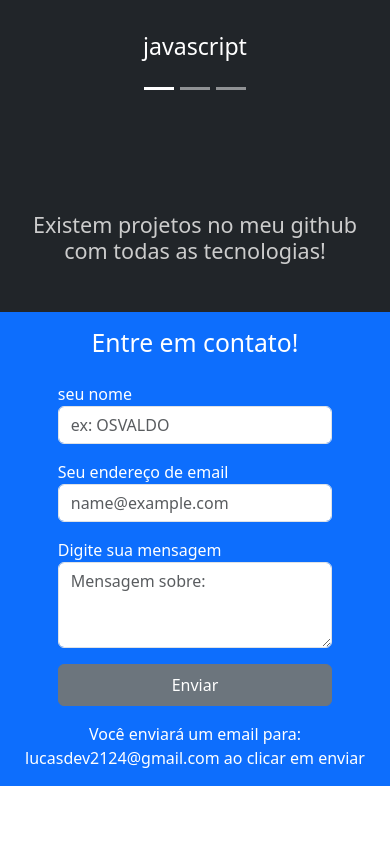
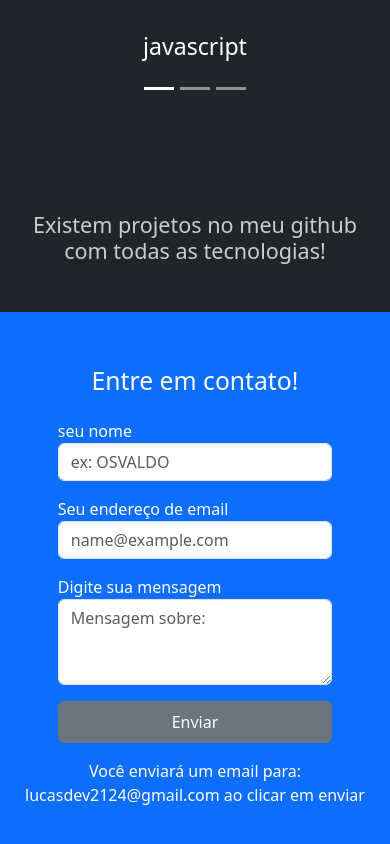
Before and after one commit to lucas271/portfolioNew, a React (Vite) app: page / in a window 390 px wide. Shown: the part 2075-2919 px from the top of the page. Before the commit the page ends 2861 px from the top, so only its background shows below. Built offline with nearby package versions, Linux system fonts and the light colour scheme; the HTML template or start-up script is replaced by a standard one.

Commit message:
fix ui problems in phone

```diff
--- a/src/components/Contact.tsx
+++ b/src/components/Contact.tsx
@@ -45,8 +45,8 @@ function Contact() {
         })
     }
     return (
-    <section className="text-bg-primary" style={{height: 'fit-content'}} id="contact">
-        <div className="container h-100   d-flex flex-column gap-3 justify-content-center align-items-center">
+    <section className="text-bg-primary d-flex align-items-center" style={{height: 'fit-content', minHeight: '65vh'}} id="contact">
+        <div className="container  d-flex flex-column gap-3 justify-content-center align-items-center">
             <header className="mt-3">
                 <h2>Entre em contato!</h2>
 
--- a/src/components/Tecnologies.tsx
+++ b/src/components/Tecnologies.tsx
@@ -10,9 +10,9 @@ import CarouselItem from "./shared/CarouselItem"
 function Tecnologies() {
 
     return (
-    <section className="d-flex flex-column mx-auto gap-5 w-100 overflow-hidden m-0 p-0 d-flex justify-content-center align-items-center text-bg-dark" id="tecnologies">
+    <section className="d-flex flex-column mx-auto gap-5 w-100 overflow-hidden m-0 p-0 d-flex justify-content-center align-items-center text-bg-dark" id="tecnologies" >
 
-        <div className="container d-flex ga-5 flex-column" style={{maxHeight: "calc(90vh + 300px)"}}>
+        <div className="container d-flex ga-5 flex-column" style={{maxHeight: "calc(90vh + 300px)", minHeight: '75vh'}}>
             <header className="mt-5 text-center" style={{height: "fit-content"}}>
                 <ul className="nav nav-tabs gap-1 d-flex justify-content-center align-items-center" id="myTab" role="tablist">
                     <li className="nav-item" role="presentation">
--- a/src/components/layout/Navbar.tsx
+++ b/src/components/layout/Navbar.tsx
@@ -16,7 +16,7 @@ function Navbar() {
 
     let options = {
       rootMargin: "0px",
-      threshold: 0.75,
+      threshold: 0.50,
     }
     let observer = new IntersectionObserver((entries) => {
       entries.forEach(entry => {
--- a/src/components/shared/FlashMessage.tsx
+++ b/src/components/shared/FlashMessage.tsx
@@ -17,17 +17,17 @@ function FlashMessage({message, isSuccess=true, setIsResponse}: flashInterface)
     }, 1000 * 5)
 
     return <>
-        <div style={{position: "fixed", width: "100%", top: "90%", height: 'fit-content'}} className="d-flex align-items-center justify-content-center ">
-            <span className={`${isSuccess ? 'text-bg-success': 'text-bg-danger'} slideIn w-50 text-center rounded p-4`} style={{position: "relative"}} ref={ref}>
+        <div style={{position: "fixed", width: "100%", top: "85%", height: 'fit-content', zIndex: `5000000`}} className="d-flex align-items-center justify-content-center ">
+            <span className={`${isSuccess ? 'text-bg-success': 'text-bg-danger'} slideIn  text-center rounded p-sm-4 p-3 py-3`} style={{position: "relative", width: "95%"}} ref={ref}>
                 {message}
-                <span  style={{position: "absolute", top: 5, right: 10}} onClick={() => {
+                <span  style={{position: "absolute", top: 4, right: 10, fontSize: '12px'}} onClick={() => {
                     clearInterval(interval)
                     ref.current?.classList.add("slideOut")
                     ref.current?.addEventListener("animationend", () => {
                         setIsResponse(false)
                         clearTimeout(interval)
                     })
-                }} className={`btn ${isSuccess ? "btn-danger" : "btn-success"} px-1 p-0 cursor-pointer`}>X</span>
+                }} className={`btn ${isSuccess ? "btn-danger" : "btn-success"} rounded-circle px-1  p-0 cursor-pointer`}>X</span>
             </span>
         </div>
     </>
```
